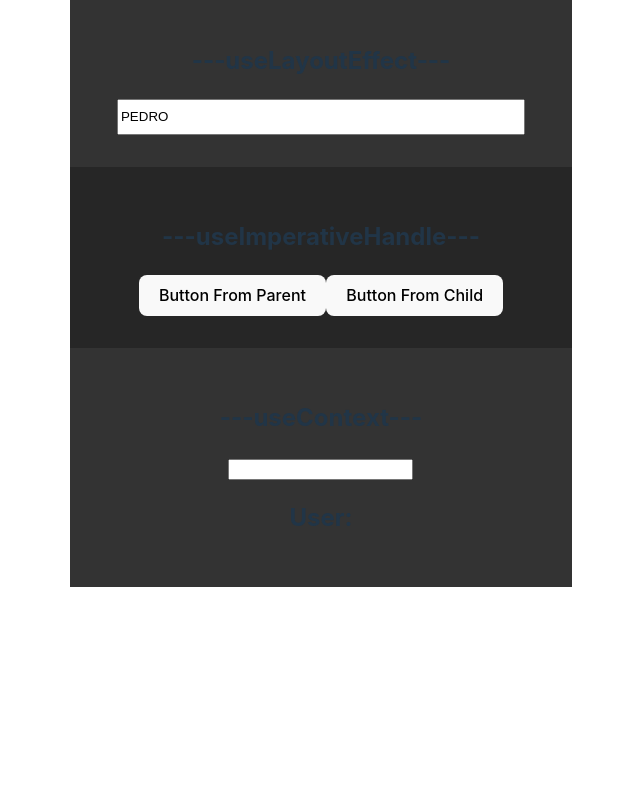
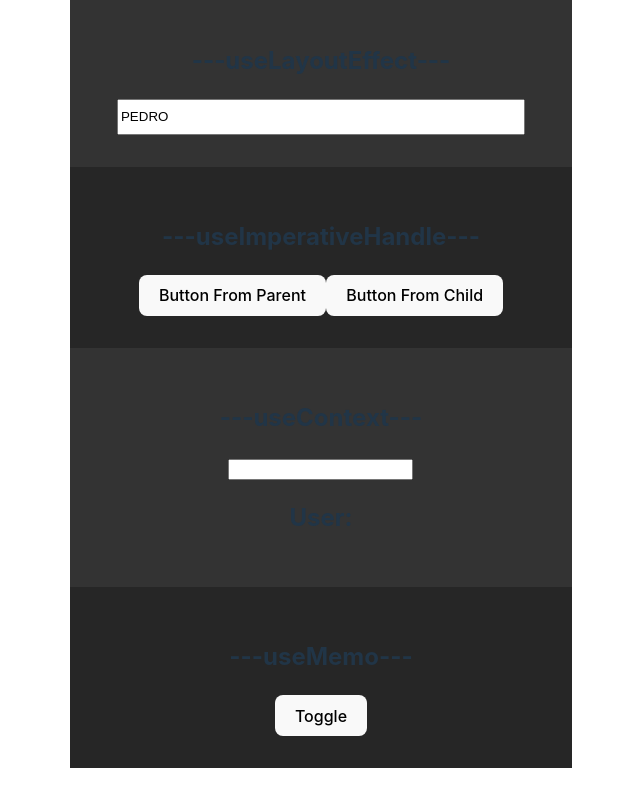
Before and after one commit to MarceloSLeal/react-estudos, a React (Vite) app in the folder variados/ReactHooks01/: page / in a window 1280 px wide. Shown: the part 1079-1879 px from the top of the page, without its empty margins (319-959 px from the left). Before the commit the page ends 1698 px from the top, so only its background shows below. Built offline with nearby package versions, Linux system fonts and the light colour scheme; no server answers.

Commit message:
useMemo para evitar que alguma função seja repetida desnecessariamente armazenando na memóriao os resultados

```diff
--- /dev/null
+++ b/variados/ReactHooks01/src/hooks/Memo.tsx
@@ -0,0 +1,58 @@
+import axios from "axios";
+import { useEffect, useState, useMemo } from "react";
+
+interface IComents {
+    postId: number,
+    id: number,
+    name: string,
+    email: string,
+    body: string,
+}
+
+ const MemoTutorial = () => {
+    const [data, setData] = useState<IComents[]>([]);
+    const [toggle, setToggle] = useState(false);
+
+    useEffect(() => {
+        axios
+            .get("https://jsonplaceholder.typicode.com/comments")
+            .then((response) => {
+                setData(response.data);
+            });
+    }, []);
+
+
+    const findLongestName = (comments: IComents[]) => {
+        if (!comments) return null;
+
+        let longestName = "";
+        for (let i = 0; i < comments.length; i++) {
+            let currentName = comments[i].name;
+            if (currentName.length > longestName.length) {
+                longestName = currentName;
+            }
+        }
+
+        console.log("THIS WAS COMPUTED");
+
+        return longestName;
+    }
+
+    const getLongestName = useMemo(() => findLongestName(data), [data])
+
+    return (
+        <div className="div2">
+            <h2>---useMemo---</h2>
+            {data.length > 0 && (
+                <div> {getLongestName} </div>
+            )}
+            <button onClick={() => {
+                setToggle(!toggle);
+            }}> {" "} Toggle
+            </button>
+            {toggle && <h2> toggle </h2>}
+        </div>
+    )
+}
+
+export default MemoTutorial;
--- a/variados/ReactHooks01/src/main.tsx
+++ b/variados/ReactHooks01/src/main.tsx
@@ -9,6 +9,7 @@ import Ref from './hooks/Ref.tsx'
 import LayoutEffect from './hooks/LayoutEffect.tsx'
 import ImperativeHandle from './hooks/ImperativeHandle.tsx'
 import Context from './hooks/Context.tsx'
+import Memo from './hooks/Memo.tsx'
 
 ReactDOM.createRoot(document.getElementById('root')!).render(
   <React.StrictMode>
@@ -19,5 +20,6 @@ ReactDOM.createRoot(document.getElementById('root')!).render(
     <LayoutEffect />
     <ImperativeHandle />
     <Context />
+    <Memo />
   </React.StrictMode>,
 )
```
